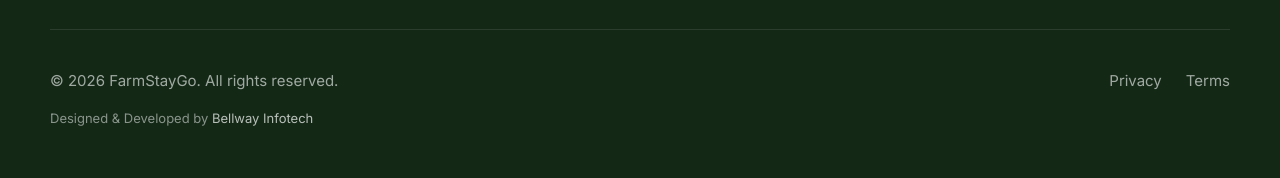
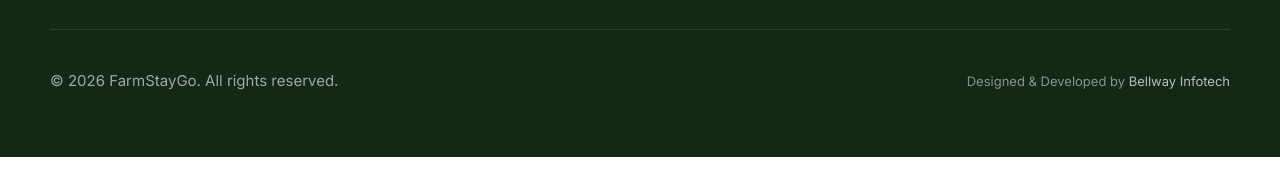
Before and after one commit to rohitbellway12/farmstaygo, a Next.js app in the folder website/: page / in a window 1280 px wide. Shown: the part 3578-3756 px from the top of the page. After the commit the page ends 3735 px from the top, so only its background shows below. Built offline with nearby package versions, Linux system fonts and the light colour scheme; no server answers.

Commit message:
image issue

```diff
--- a/website/src/app/layout.tsx
+++ b/website/src/app/layout.tsx
@@ -30,6 +30,10 @@ export async function generateMetadata(): Promise<Metadata> {
       if (data?.success && data?.data) {
         faviconUrl = data.data.siteFaviconUrl || undefined;
         siteName = data.data.siteName || siteName;
+
+        if (faviconUrl && faviconUrl.startsWith("http:")) {
+          faviconUrl = faviconUrl.replace("http:", "https:");
+        }
       }
     }
   } catch {
--- a/website/src/components/layout/SiteFooter.tsx
+++ b/website/src/components/layout/SiteFooter.tsx
@@ -69,8 +69,13 @@ async function getPublicPlatformSettings() {
 
     const data = await response.json();
 
+    let logoUrl = data?.data?.siteLogoUrl || null;
+    if (logoUrl && logoUrl.startsWith("http:")) {
+      logoUrl = logoUrl.replace("http:", "https:");
+    }
+
     return {
-      siteLogoUrl: data?.data?.siteLogoUrl || null,
+      siteLogoUrl: logoUrl,
     };
   } catch {
     return {
@@ -217,21 +222,10 @@ export default async function SiteFooter() {
         </div>
 
         <div className="mt-20 border-t border-white/10 pt-10">
-          <div className="flex flex-col gap-5 text-[15px] text-white/60 lg:flex-row lg:items-center lg:justify-between">
+          <div className="flex flex-col gap-3 text-[15px] text-white/60 lg:flex-row lg:items-center lg:justify-between">
             <p>© 2026 FarmStayGo. All rights reserved.</p>
 
-            <div className="flex flex-wrap items-center gap-6">
-              <Link href="/privacy-policy">
-                Privacy
-              </Link>
-
-              <Link href="/terms">
-                Terms
-              </Link>
-            </div>
-          </div>
-
-          <p className="mt-4 text-left text-[13px] text-white/50">
+            <p className="text-[13px] text-white/50">
               Designed &amp; Developed by{" "}
               <a
                 href="https://bellwayinfotech.com/"
@@ -244,6 +238,7 @@ export default async function SiteFooter() {
             </p>
           </div>
         </div>
+      </div>
     </footer>
   );
 }
--- a/website/src/components/layout/SiteHeader.tsx
+++ b/website/src/components/layout/SiteHeader.tsx
@@ -77,7 +77,11 @@ export default function SiteHeader() {
         }>("/public/settings/platform");
 
         if (data?.success && data?.data) {
-          setSiteLogoUrl(data.data.siteLogoUrl);
+          let logoUrl = data.data.siteLogoUrl;
+          if (logoUrl && logoUrl.startsWith("http:")) {
+            logoUrl = logoUrl.replace("http:", "https:");
+          }
+          setSiteLogoUrl(logoUrl);
         }
       } catch {
         // keep defaults
```
Also changed, not shown: 2 other files (tests, documents, lock files or other folders). Lines whose indentation alone changed are shown as unchanged.
